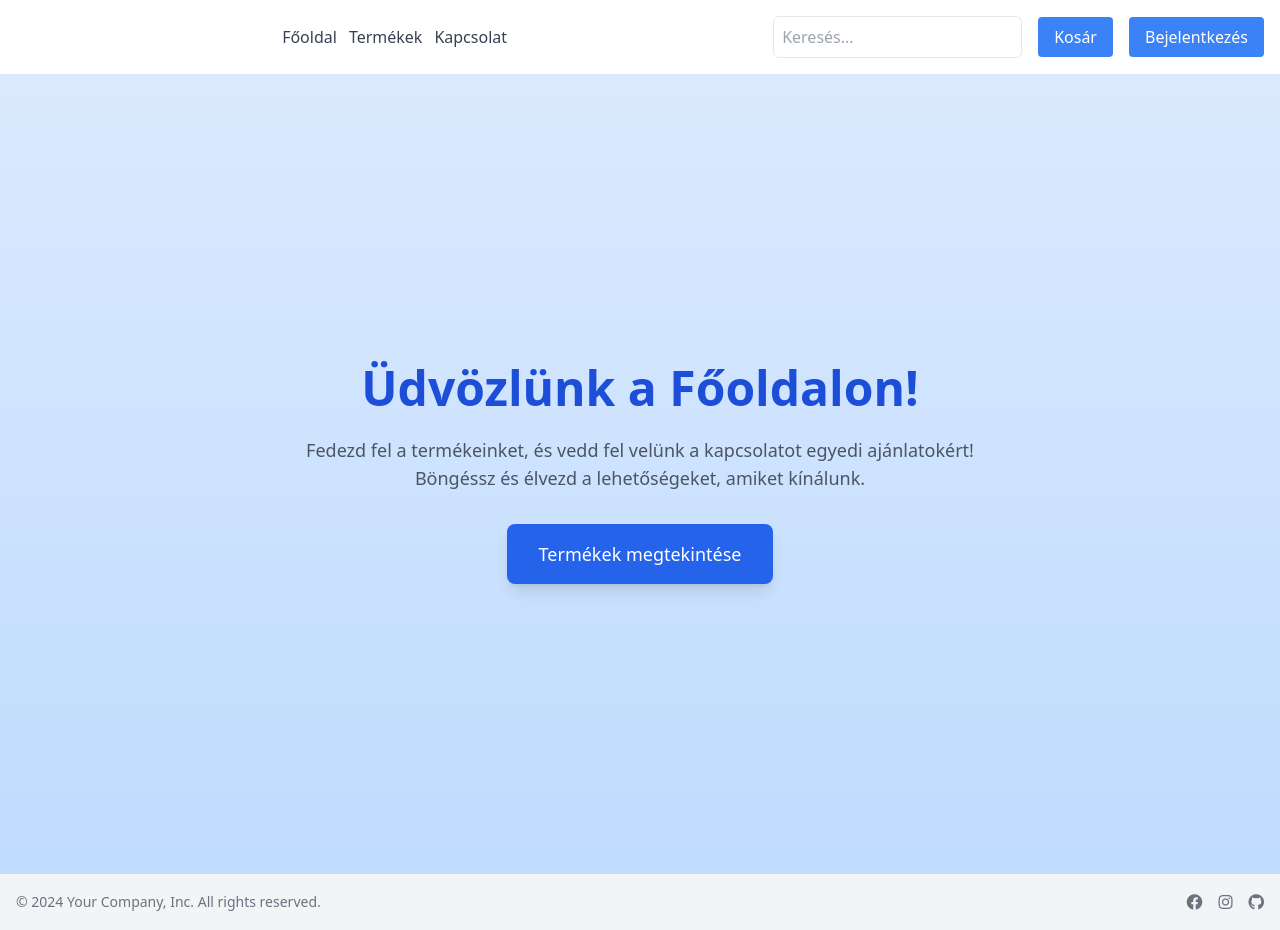
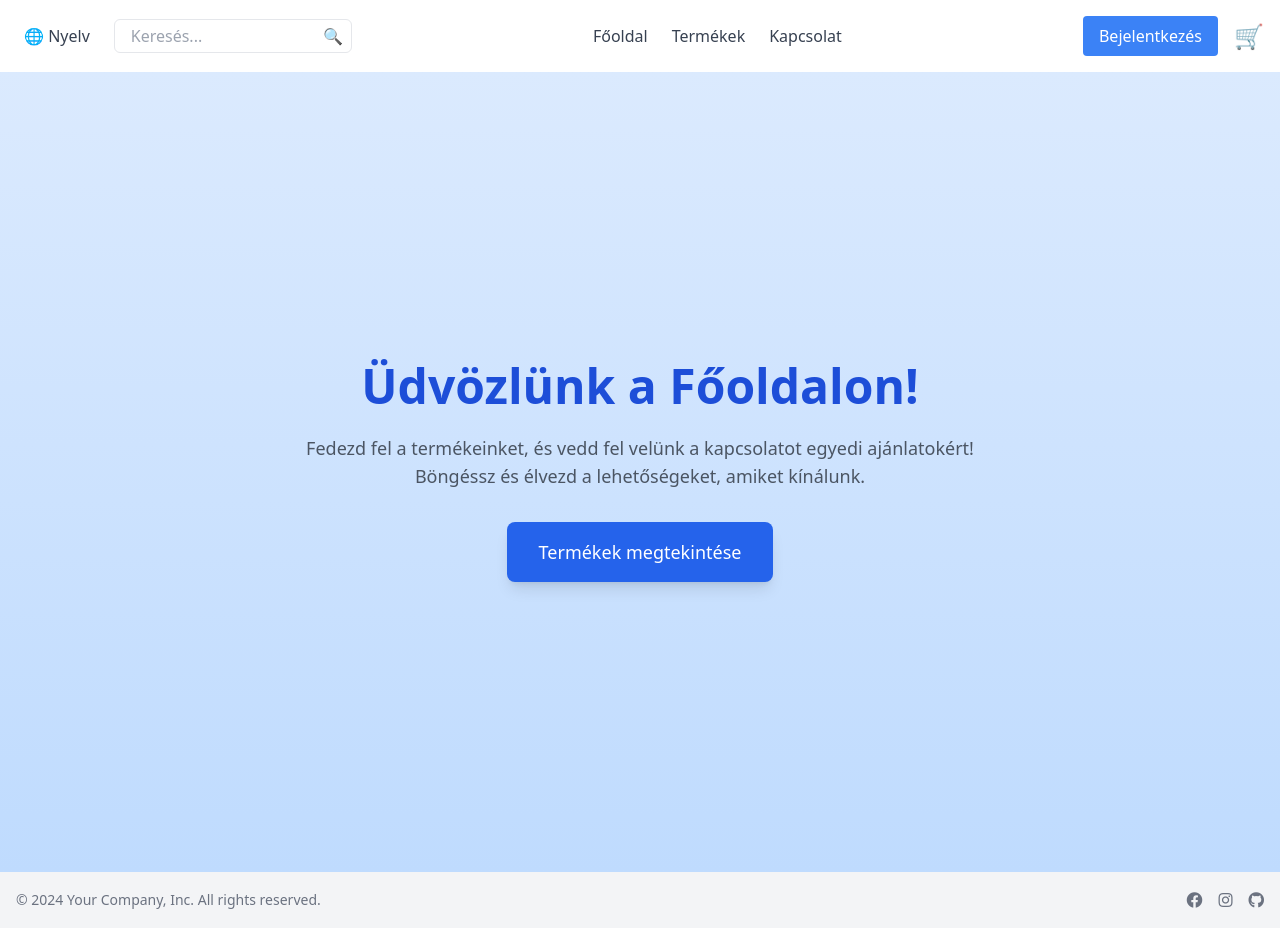
Before and after one commit to davidUwUalja/Vizsgaremek, a Vue app in the folder frontend/: page / in a window 1280 px wide. Built offline with nearby package versions, Linux system fonts and the light colour scheme.

Commit message:
Navbar.vue basic+ design

```diff
--- a/frontend/src/components/Navbar.vue
+++ b/frontend/src/components/Navbar.vue
@@ -1,36 +1,59 @@
 <template>
   <nav class="bg-white shadow-md p-4 flex items-center justify-between">
-    <div class="flex items-center">
-      <button
-        v-if="$route.name === 'ProductList'"
-        @click="$emit('toggleFilter')"
-        class="text-gray-700 hover:bg-gray-200 p-2 rounded-md"
-      >
-        Szűrő
-      </button>
+    <!-- Bal oldal - Nyelvválasztó -->
+    <div class="flex items-center space-x-4">
+      <div class="relative">
+        <button
+          @click="toggleLanguageMenu"
+          class="text-gray-700 hover:bg-gray-200 p-2 rounded-md"
+        >
+          🌐 Nyelv
+        </button>
+        <div
+          v-if="isLanguageMenuOpen"
+          class="absolute bg-white shadow-lg rounded-md mt-2 w-32 z-10"
+        >
+          <ul>
+            <li class="p-2 hover:bg-gray-100 cursor-pointer">Magyar</li>
+            <li class="p-2 hover:bg-gray-100 cursor-pointer">English</li>
+            <li class="p-2 hover:bg-gray-100 cursor-pointer">Deutsch</li>
+          </ul>
+        </div>
+      </div>
+      <div class="flex items-center border rounded-md px-2">
+        <input
+          type="text"
+          placeholder="Keresés..."
+          class="outline-none text-gray-700 px-2 py-1 w-48"
+          @keyup.enter="performSearch"
+          v-model="searchQuery"
+        />
+        <button @click="performSearch" class="text-gray-500 ml-2">
+          🔍
+        </button>
+      </div>
     </div>
-    <div class="flex space-x-3">
+
+    <!-- Középső rész - Oldalak -->
+    <div class="flex items-center space-x-6">
       <router-link to="/" class="text-gray-700 hover:text-blue-500">Főoldal</router-link>
       <router-link to="/products" class="text-gray-700 hover:text-blue-500">Termékek</router-link>
       <router-link to="/contact" class="text-gray-700 hover:text-blue-500">Kapcsolat</router-link>
     </div>
+
+    <!-- Jobb oldal - Bejelentkezés és Kosár -->
     <div class="flex items-center space-x-4">
-      <input
-        type="text"
-        placeholder="Keresés..."
-        class="border rounded-md p-2 text-gray-700"
-      />
-      <button
-        @click="$emit('toggleCart')"
-        class="bg-blue-500 text-white px-4 py-2 rounded hover:bg-blue-600"
-      >
-        Kosár
-      </button>
       <button
         @click="$emit('loginpage')"
         class="bg-blue-500 text-white px-4 py-2 rounded hover:bg-blue-600"
       >
         Bejelentkezés
+      </button>
+      <button
+        @click="$emit('toggleCart')"
+        class="text-gray-700 text-2xl"
+      >
+        🛒
       </button>
     </div>
   </nav>
@@ -39,5 +62,19 @@
 <script>
 export default {
   name: "Navbar",
+  data() {
+    return {
+      isLanguageMenuOpen: false,
+      searchQuery: "",
+    };
+  },
+  methods: {
+    toggleLanguageMenu() {
+      this.isLanguageMenuOpen = !this.isLanguageMenuOpen;
+    },
+    performSearch() {
+      console.log("Keresési kifejezés:", this.searchQuery);
+    },
+  },
 };
 </script>
```
